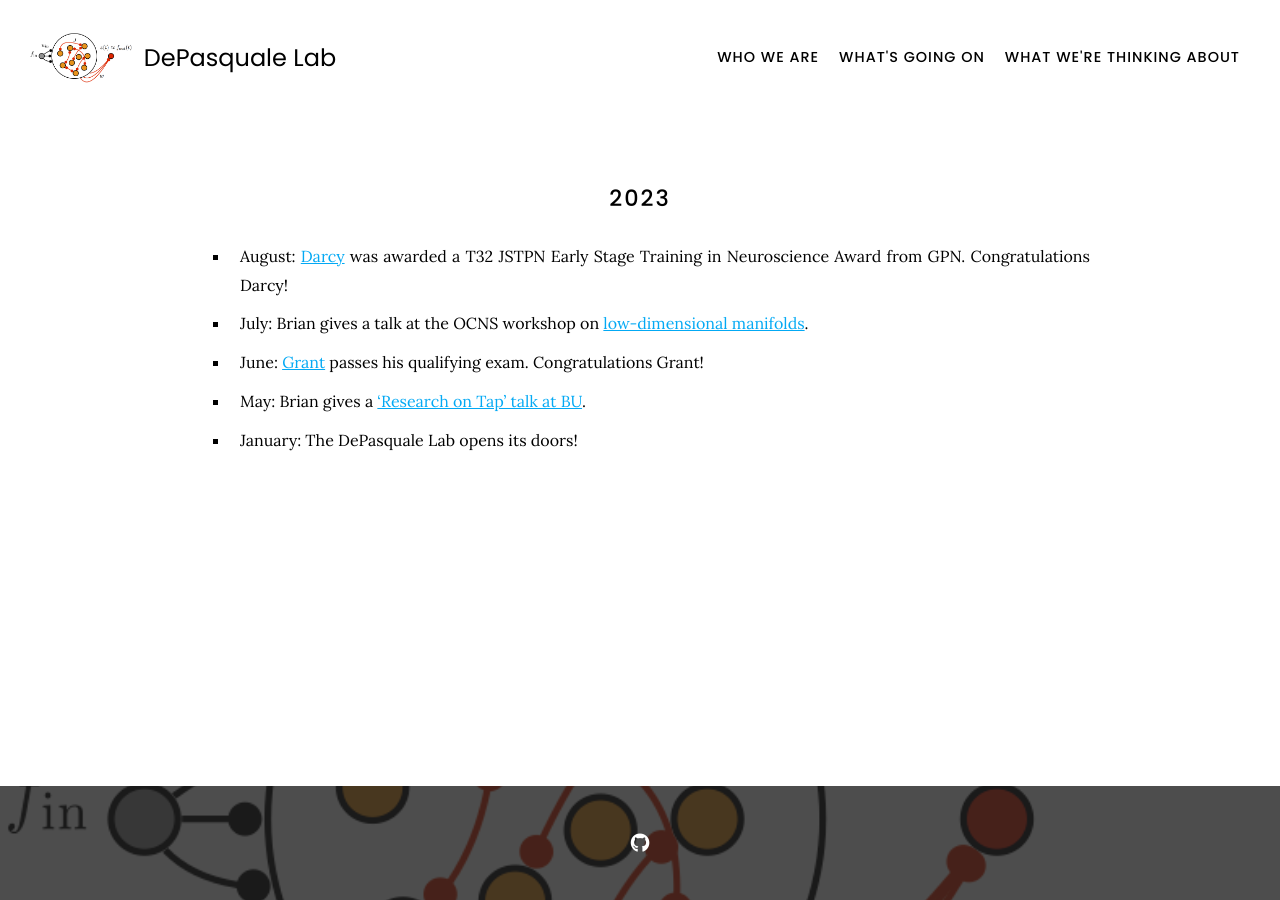
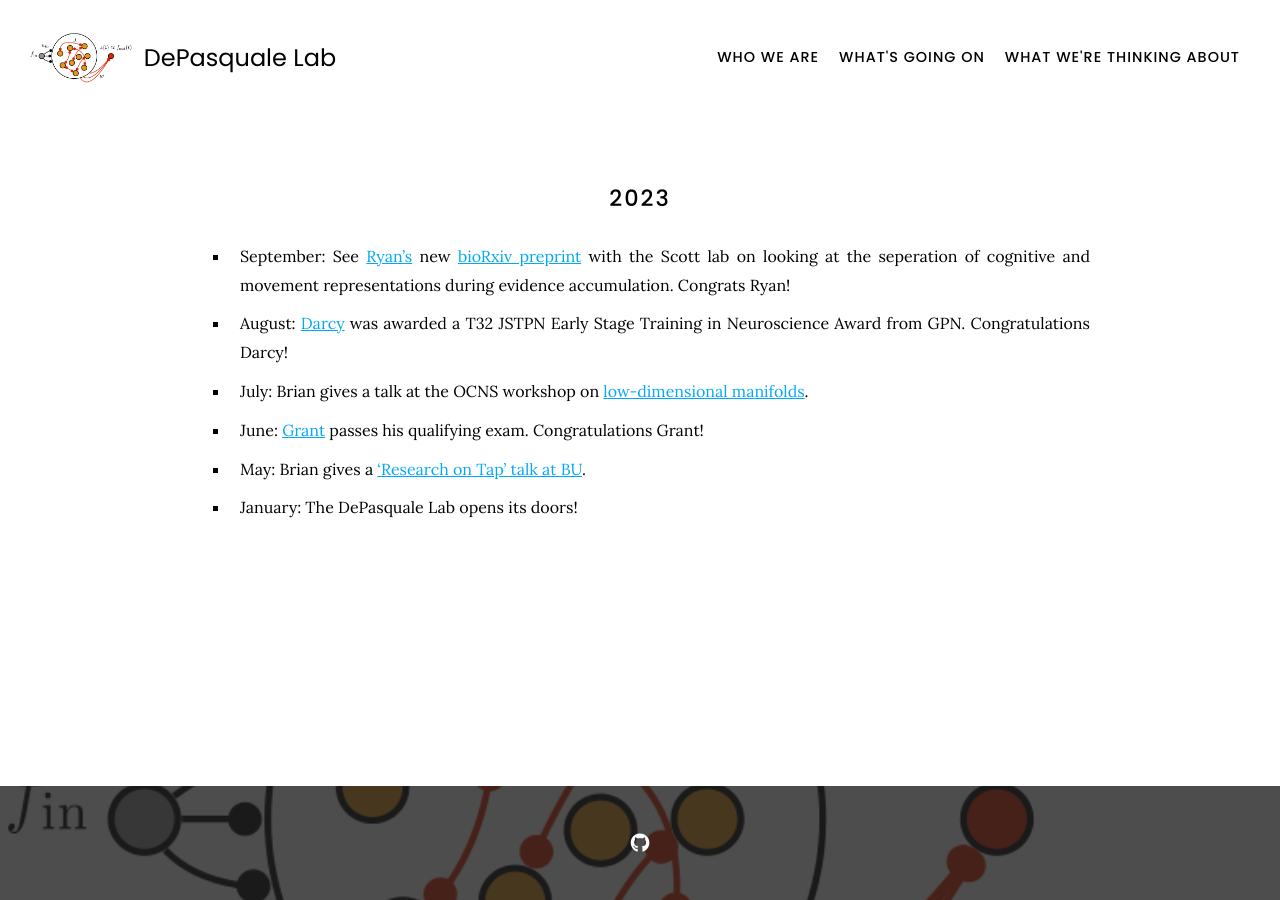
Before and after one commit to GrantMcConachie/depasquale-lab.github.io, a Jekyll site: the page built from news/index.md, in a window 1280 px wide. Built offline with Jekyll 4.4.1, drawn with Linux system fonts in a browser that asks for light colours; nearby versions of some CDN libraries; a style sheet for code colours, icons or effects is not loaded.

Commit message:
add ryan news

```diff
--- a/news/index.md
+++ b/news/index.md
@@ -6,6 +6,7 @@ nav:
 
 2023
 ======
+* September: See [Ryan's](https://depasquale-lab.github.io/members/ryan-senne.html) new [bioRxiv preprint](https://www.biorxiv.org/content/10.1101/2023.09.11.556575v1) with the Scott lab on looking at the seperation of cognitive and movement representations during evidence accumulation. Congrats Ryan!
 * August: [Darcy](https://depasquale-lab.github.io/members/darcy-zi.html) was awarded a T32 JSTPN Early Stage Training in Neuroscience Award from GPN. Congratulations Darcy!
 * July: Brian gives a talk at the OCNS workshop on [low-dimensional manifolds](https://cns2023.sched.com/event/1Kd7M/low-dimensional-manifolds-of-neural-dynamics-and-their-role-in-brain-function).
 * June: [Grant](https://depasquale-lab.github.io/members/Grant-Mcconachie.html) passes his qualifying exam. Congratulations Grant!
```
